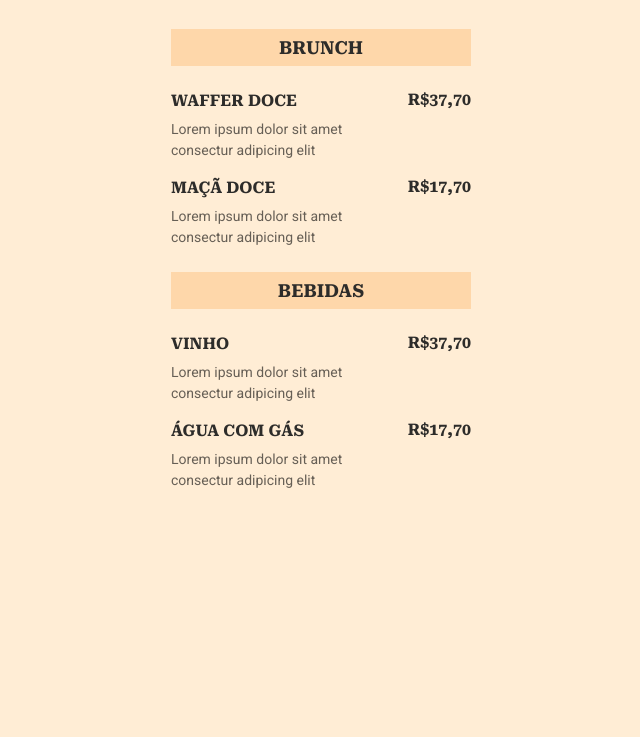
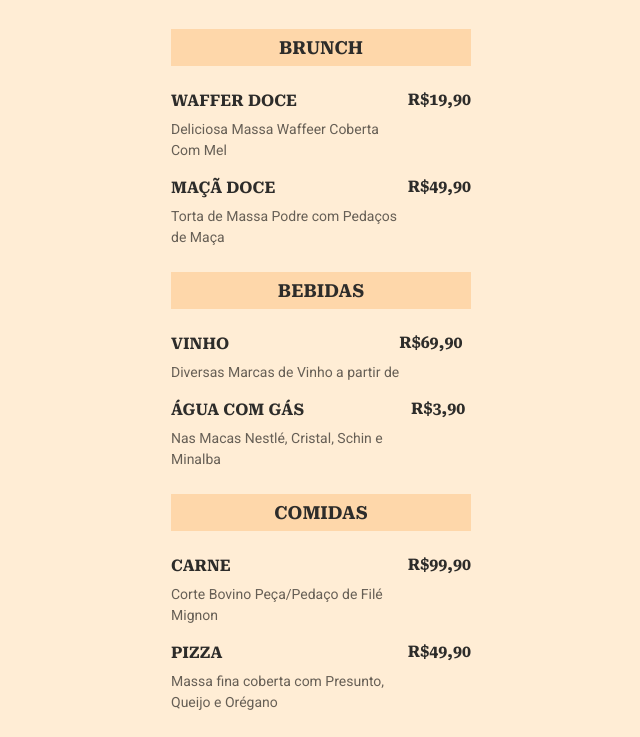
Before and after one commit to RobertoBruza/Maratona-Explorer-3, a plain HTML site: page index.html in a window 1280 px wide. Shown: the part 88-825 px from the top of the page, without its empty margins (319-959 px from the left). Before the commit the page ends 800 px from the top, so only its background shows below. Drawn offline with Linux system fonts and the light colour scheme.

Commit message:
Atualizado Menu

```diff
--- a/index.html
+++ b/index.html
@@ -30,12 +30,12 @@
           <div class="details">
             <h3>Waffer Doce</h3>
             <p class="description">
-              Lorem ipsum dolor sit amet consectur adipicing elit
+              Deliciosa Massa Waffeer Coberta Com Mel
             </p>
           </div>
 
           <strong class="price">
-            R$37,70
+            R$19,90
           </strong>
 
         </li>
@@ -44,12 +44,12 @@
           <div class="details">
             <h3>Maçã Doce</h3>
             <p class="description">
-              Lorem ipsum dolor sit amet consectur adipicing elit
+              Torta de Massa Podre com Pedaços de Maça
             </p>
           </div>
 
           <strong class="price">
-            R$17,70
+            R$49,90
           </strong>
 
         </li>
@@ -65,12 +65,12 @@
           <div class="details">
             <h3>Vinho</h3>
             <p class="description">
-              Lorem ipsum dolor sit amet consectur adipicing elit
+              Diversas Marcas de Vinho a partir de
             </p>
           </div>
 
           <strong class="price">
-            R$37,70
+            R$69,90
           </strong>
 
         </li>
@@ -79,12 +79,47 @@
           <div class="details">
             <h3>Água com gás</h3>
             <p class="description">
-              Lorem ipsum dolor sit amet consectur adipicing elit
+              Nas Macas Nestlé, Cristal, Schin e Minalba
             </p>
           </div>
 
           <strong class="price">
-            R$17,70
+            R$3,90
+          </strong>
+
+        </li>
+
+      </ul>
+
+    </section>
+
+    <section>
+      <h2>COMIDAS</h2>
+      <ul>
+        <li>
+          <div class="details">
+            <h3>CARNE</h3>
+            <p class="description">
+              Corte Bovino Peça/Pedaço de Filé Mignon
+            </p>
+          </div>
+
+          <strong class="price">
+            R$99,90
+          </strong>
+
+        </li>
+
+        <li>
+          <div class="details">
+            <h3>PIZZA</h3>
+            <p class="description">
+              Massa fina coberta com Presunto, Queijo e Orégano
+            </p>
+          </div>
+
+          <strong class="price">
+            R$49,90
           </strong>
 
         </li>
```
